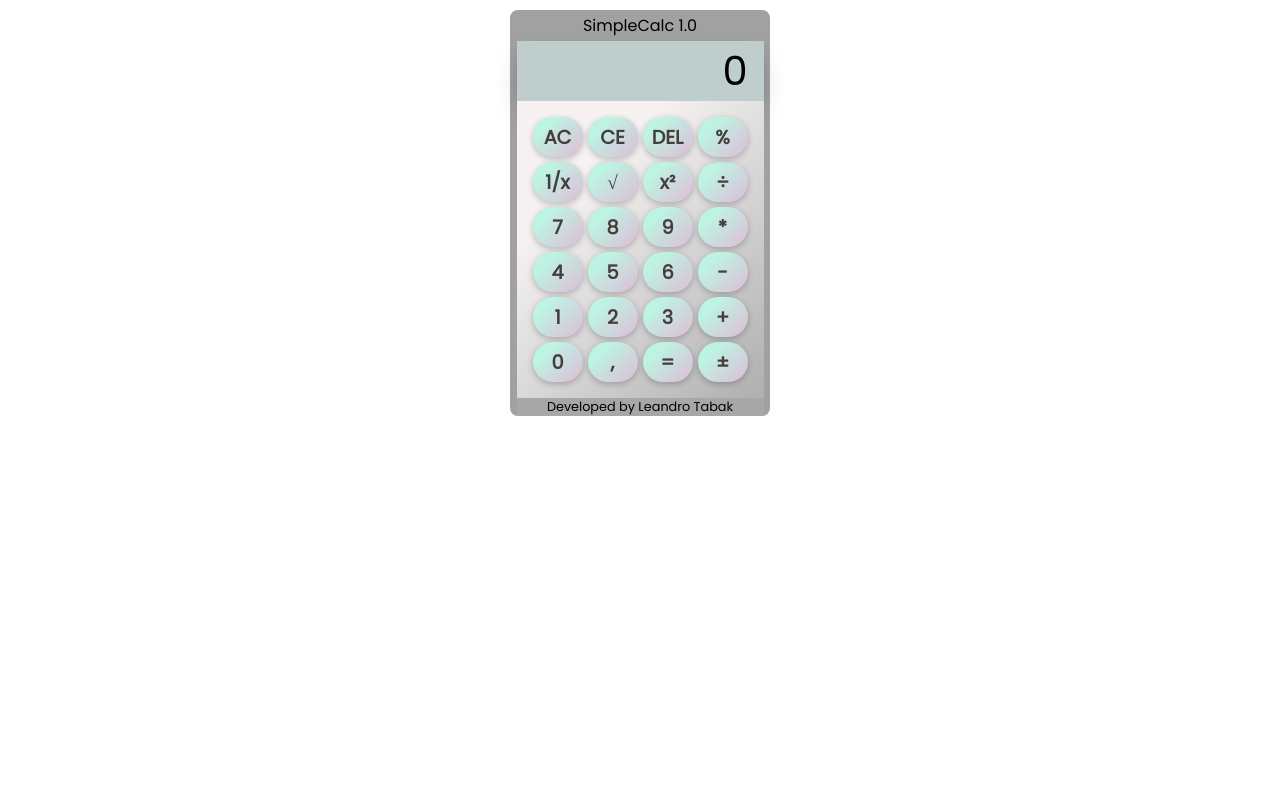
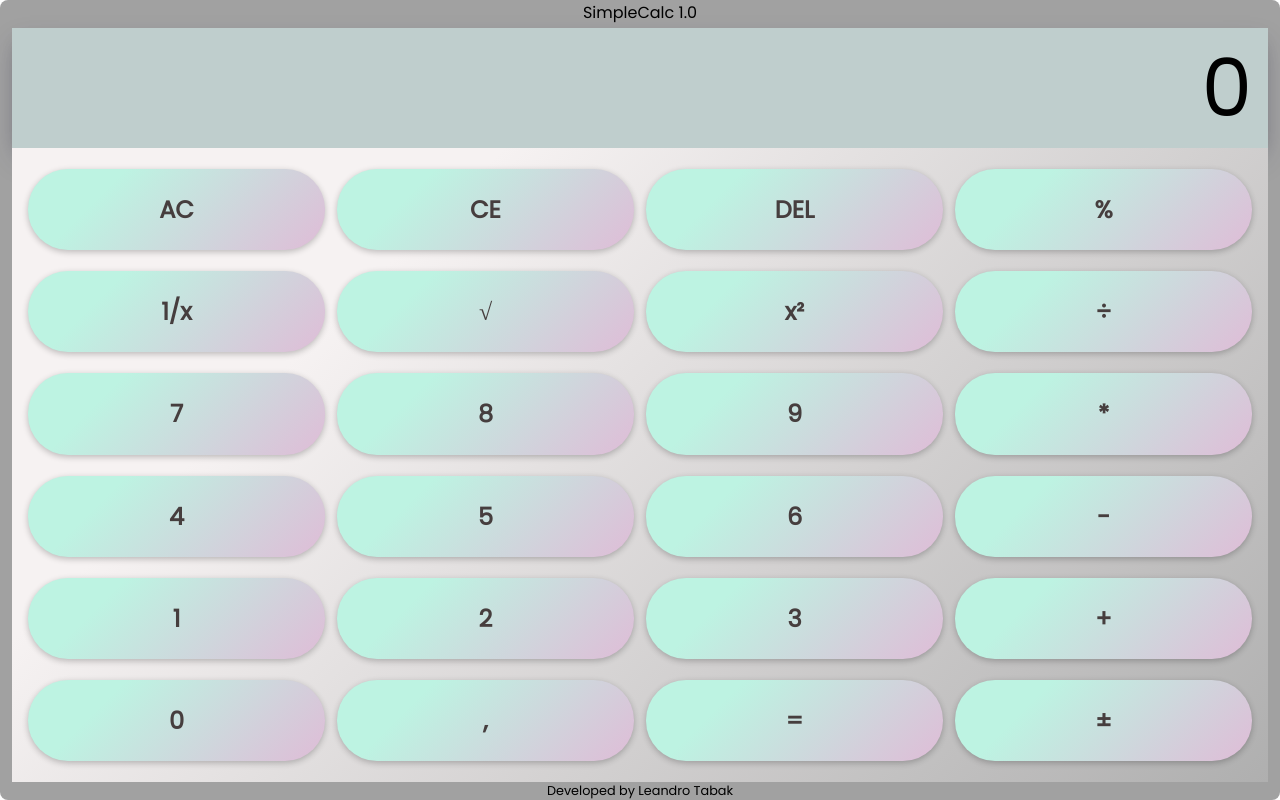
Before and after one commit to leandrogtabak/calcJs, a plain HTML site: page index.html in a window 1280 px wide. Drawn offline with Linux system fonts and the light colour scheme.

Commit message:
Updating UI layout

```diff
--- a/index.html
+++ b/index.html
@@ -1,25 +1,21 @@
 <!DOCTYPE html>
 <html lang="es">
-
   <head>
-    <meta charset="UTF-8">
-    <meta http-equiv="X-UA-Compatible" content="IE=edge">
-    <meta name="viewport" content="width=device-width, initial-scale=1.0">
-    <link rel="stylesheet" href="styles/styles.css">
-    <link rel="stylesheet" href="https://fonts.googleapis.com/css?family=Poppins">
+    <meta charset="UTF-8" />
+    <meta http-equiv="X-UA-Compatible" content="IE=edge" />
+    <meta name="viewport" content="width=device-width, initial-scale=1.0" />
+    <link rel="stylesheet" href="styles/styles.css" />
+    <link rel="stylesheet" href="https://fonts.googleapis.com/css?family=Poppins" />
     <title>My Calc 1.0v</title>
   </head>
 
   <body>
-
     <div class="container">
-
       <p class="title">SimpleCalc 1.0</p>
 
       <div id="screen">0</div>
 
       <div class="button-grid">
-
         <button type="button" id="ac-button" class="buttons" data-value="ac">AC</button>
         <button type="button" id="ce-button" class="buttons" data-value="ce">CE</button>
         <button type="button" id="delete-button" class="buttons" data-value="del">DEL</button>
@@ -44,16 +40,10 @@
         <button type="button" id="comma-button" class="buttons" data-value=",">,</button>
         <button type="button" id="equal-button" class="buttons" data-value="=">=</button>
         <button type="button" id="posneg-button" class="buttons" data-value="+-">±</button>
-
-
-
       </div>
-        <div class="footer">
-            Developed by Leandro Tabak
-        </div>
+      <div class="footer">Developed by Leandro Tabak</div>
     </div>
 
     <script src="calcJs.js"></script>
   </body>
-
 </html>
--- a/styles/styles.css
+++ b/styles/styles.css
@@ -11,13 +11,19 @@
     overflow-y: scroll;
 }
 
+body {
+    height: 100vh;
+}
+
 .container {
-    text-align: center;
-    width: fit-content;
-    padding: 0.2rem 0.4rem 0 0.4rem;
+    width: 100%;
+    height: 100%;
+    display: flex;
+    flex-direction: column;
+    justify-content: center;
     background-color: rgb(161, 161, 161);
     border-radius: 0.5rem;
-    margin: 10px auto;
+
 }
 
 .title {
@@ -25,28 +31,31 @@
 }
 
 #screen {
-
-
+    margin: 0 12px;
     background-color: #bfcecd;
     box-shadow: rgba(50, 50, 93, 0.25) 0px 13px 27px -5px, rgba(0, 0, 0, 0.3) 0px 8px 16px -8px;
     color: #000000;
-    font-size: 2.5rem;
+    font-size: 5rem;
     text-align: end;
     padding: 0 1rem;
 
 }
 
 .button-grid {
-
+    margin: 0 12px;
+    height: 100%;
     padding: 1rem;
     background-color: #d9d9d9;
     background-image: linear-gradient(315deg, #afafaf 0%, #f6f2f2 74%);
 
+
     display: grid;
+    justify-content: center;
+    align-items: center;
     grid-template-columns: 1fr 1fr 1fr 1fr;
     grid-template-rows: auto;
-    row-gap: 5px;
-    column-gap: 5px;
+    row-gap: 12px;
+    column-gap: 12px;
     grid-template-areas:
         "ac ce delete percentage"
         "inverse sqrt pow2 divide"
@@ -61,14 +70,14 @@
     display: flex;
     color: rgb(70, 62, 62);
     font-weight: 800;
-    font-size: 1.2rem;
+    font-size: 1.5rem;
     background-color: #fee2f8;
     background-image: linear-gradient(315deg, #dfbcd7 0%, #bdf3e2 74%);
     box-shadow: 0px 2px 6px rgba(0, 0, 0, 0.24);
-    height: 40px;
-    width: 50px;
+    height: 90%;
+    width: 100%;
     padding: 0 1rem;
-    border-radius: 1.3rem;
+    border-radius: 40px;
     justify-content: center;
     align-items: center;
 
@@ -171,7 +180,6 @@
 }
 
 .footer {
-    background-color: rgb(167, 167, 167);
     text-align: center;
     font-size: 0.8rem;
 
```
Lines whose indentation alone changed are shown as unchanged.
